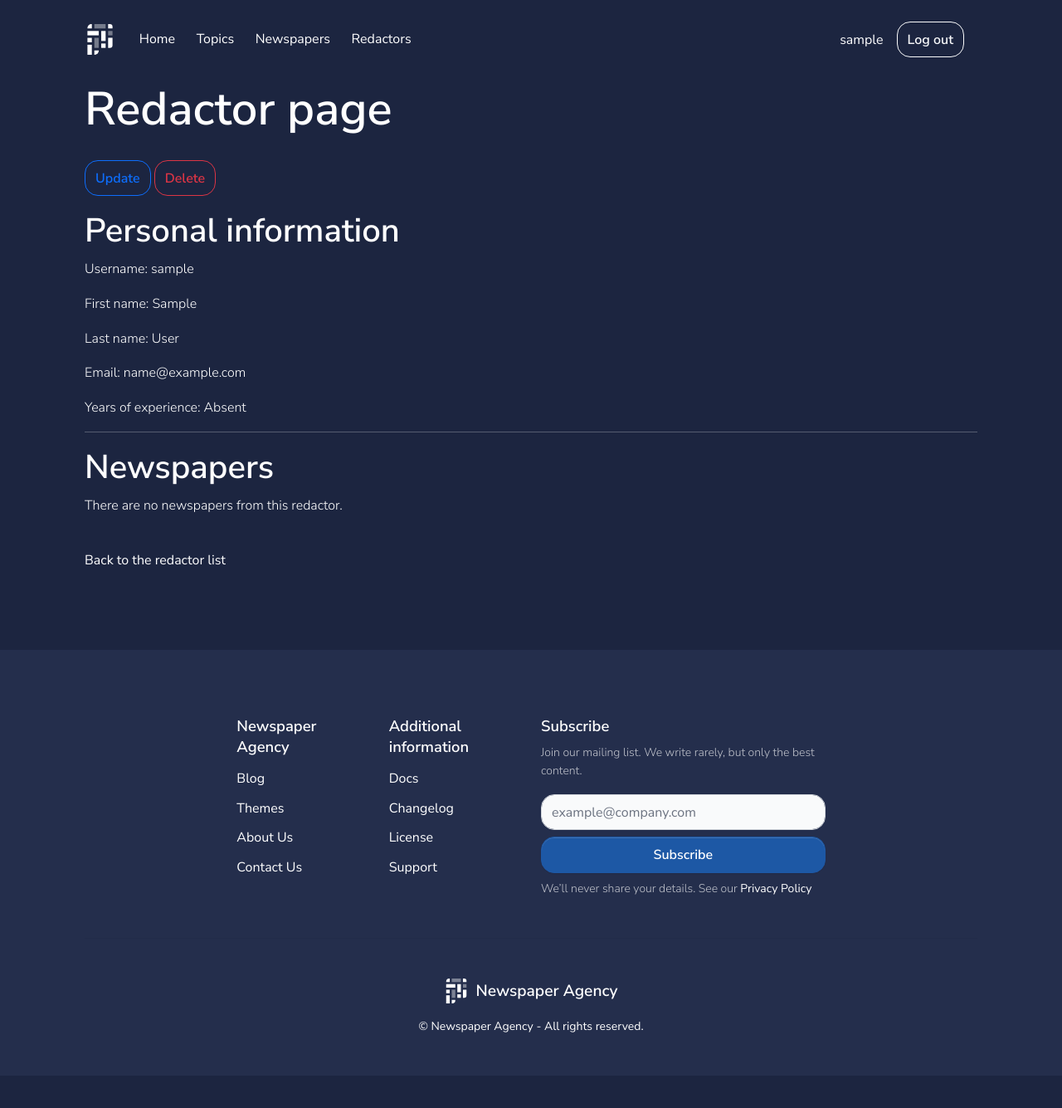
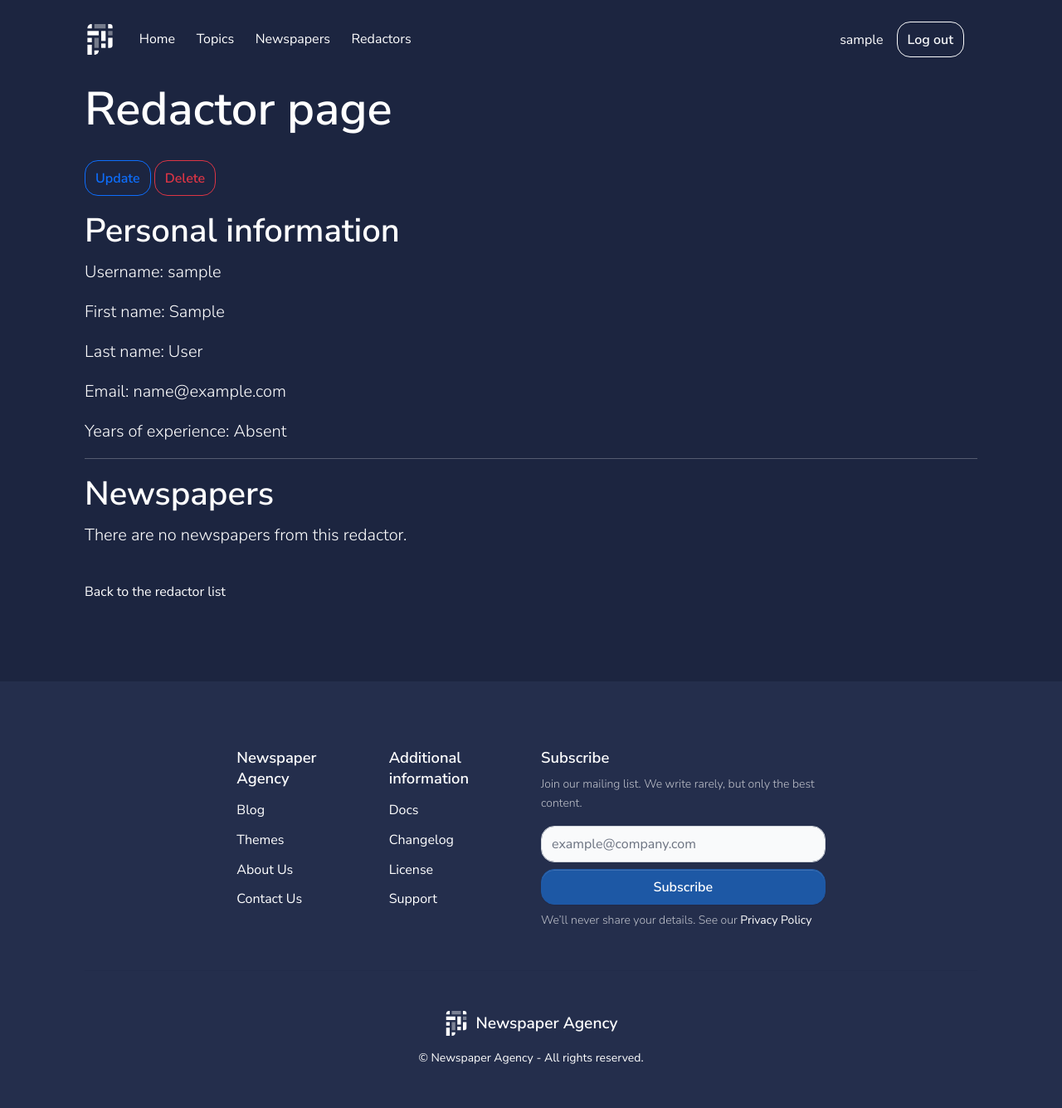
Before and after one commit to bknyrik/newspaper-agency-system, a Django app: page /redactors/1/ in a window 1280 px wide. Shown: the whole page at 83% size. Before the commit the page ends 1244 px from the top, so only its background shows below. Run offline with Django 5.2, Linux system fonts and the light colour scheme; the visitor is signed in with stand-in values (Sample User, id 1); data comes from the database, SQL or seed files in the repository; data that the repository does not hold is empty.

Commit message:
Add styles to all paragraphs in redactor_detail.html

```diff
--- a/templates/editor/redactor_detail.html
+++ b/templates/editor/redactor_detail.html
@@ -9,19 +9,19 @@
           <a class="btn btn-outline-danger" href="{% url "editor:redactor-delete" pk=redactor.id %}">Delete</a>
           <section class="mt-3">
             <h3 class="display-3">Personal information</h3>
-            <p>Username: {{ redactor.username }}</p>
-            <p>First name: {{ redactor.first_name|default:"Absent" }}</p>
-            <p>Last name: {{ redactor.last_name|default:"Absent" }}</p>
-            <p>Email: {{ redactor.email|default:"Absent" }}</p>
-            <p>Years of experience: {{ redactor.years_of_experience|default:"Absent" }}</p>
+            <p class="lead">Username: {{ redactor.username }}</p>
+            <p class="lead">First name: {{ redactor.first_name|default:"Absent" }}</p>
+            <p class="lead">Last name: {{ redactor.last_name|default:"Absent" }}</p>
+            <p class="lead">Email: {{ redactor.email|default:"Absent" }}</p>
+            <p class="lead">Years of experience: {{ redactor.years_of_experience|default:"Absent" }}</p>
           </section>
           <hr>
           <section class="mt-3">
             <h3 class="display-3">Newspapers</h3>
             {% for newspaper in redactor.newspapers.all %}
-              <p>{{ newspaper }}</p>
+              <p class="lead">{{ newspaper }}</p>
             {% empty %}
-              <p>There are no newspapers from this redactor.</p>
+              <p class="lead">There are no newspapers from this redactor.</p>
             {% endfor %}
           </section>
           <br>
```
